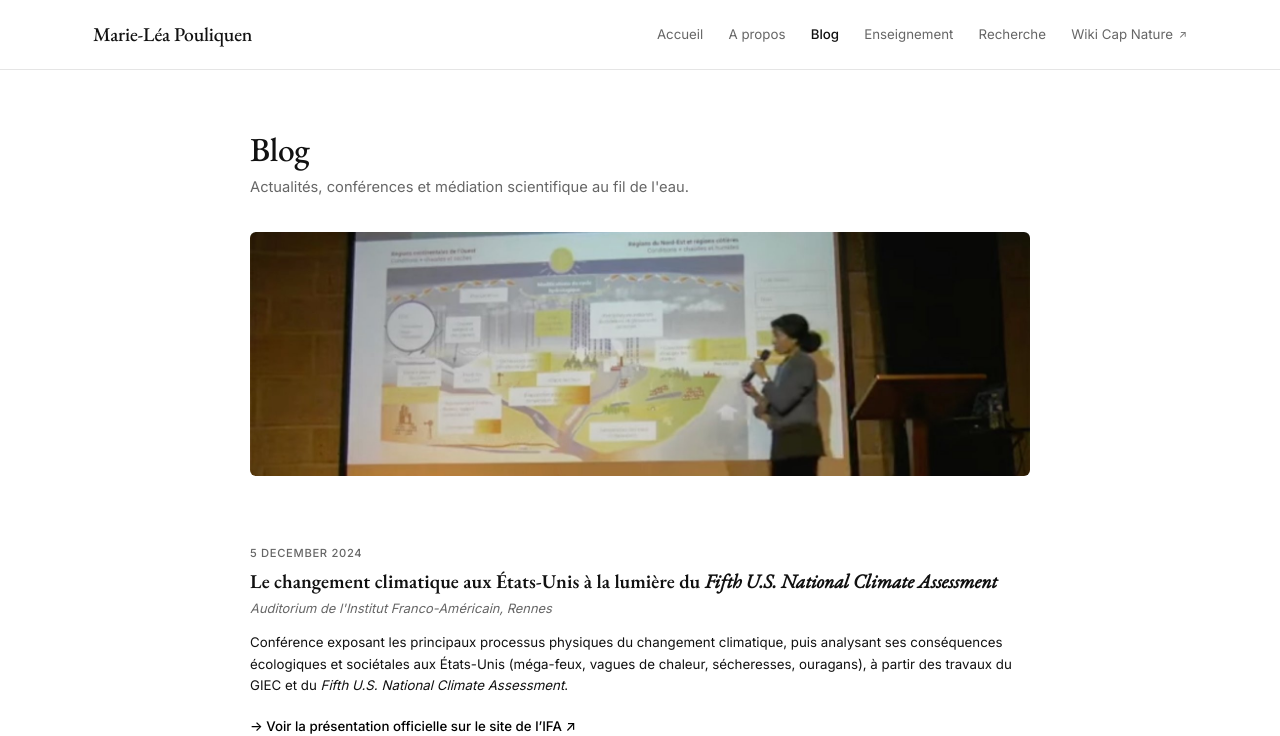
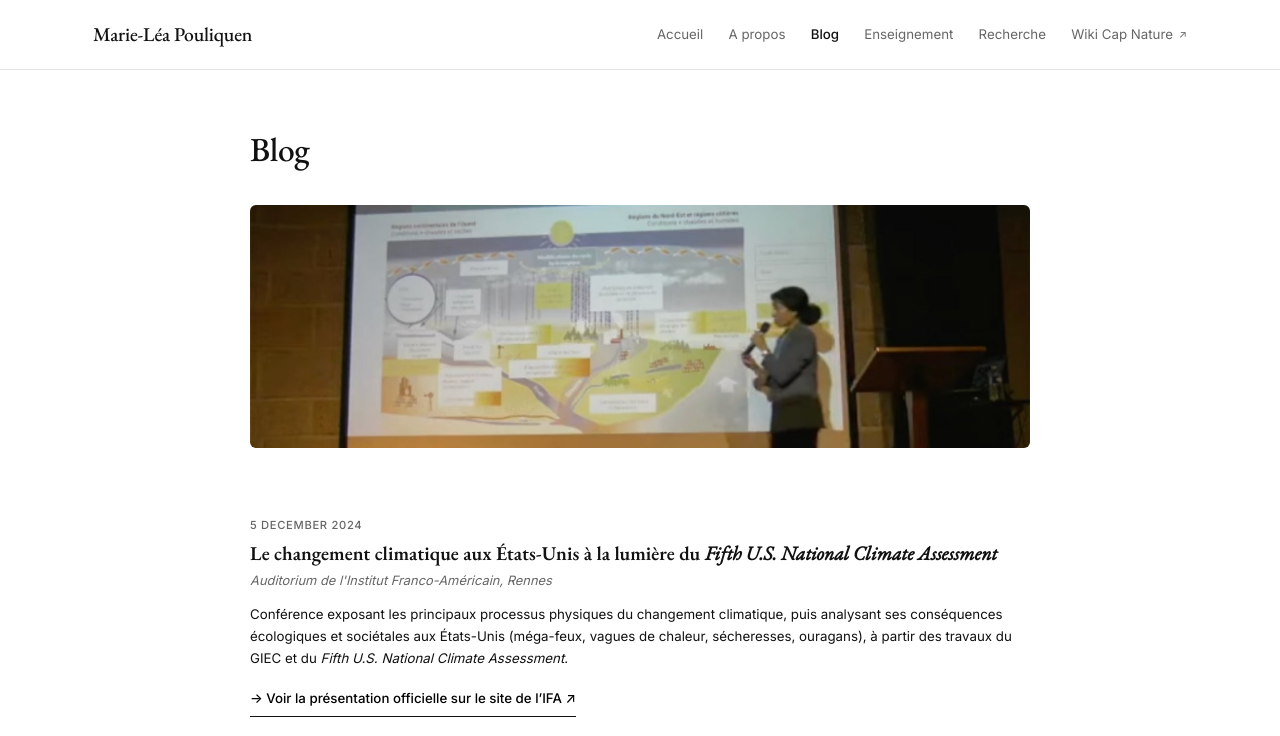
Before and after one commit to marieleapouliquen/marieleapouliquen.github.io, a Jekyll site: the page built from _pages/blog.md, in a window 1280 px wide. Shown: the top 736 px of the page. Built offline with Jekyll 4.4.1, drawn with Linux system fonts in a browser that asks for light colours; grey boxes are pictures that could not be loaded.

Commit message:
Remove blog header description
Removed the description paragraph from the blog header.

```diff
--- a/_pages/blog.md
+++ b/_pages/blog.md
@@ -8,7 +8,6 @@ description: Actualités, conférences, médiation scientifique
 <div class="blog-header">
   <div class="blog-header-text">
     <h1>Blog</h1>
-    <p>Actualités, conférences et médiation scientifique au fil de l'eau.</p>
   </div>
   <div class="blog-header-banner" role="img" aria-label="Conférence à l'Institut Franco-Américain de Rennes, décembre 2024"></div>
 </div>
```
